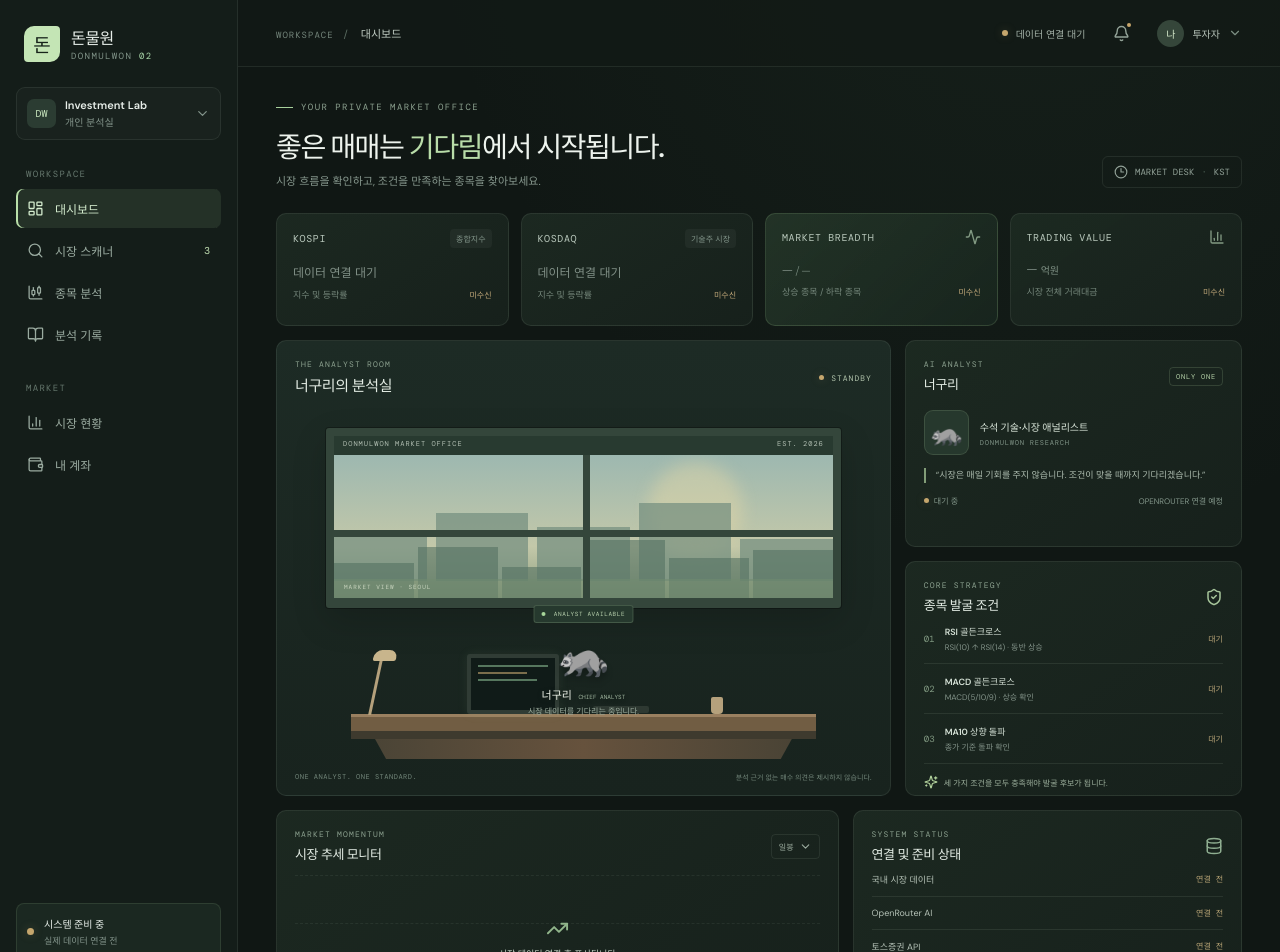
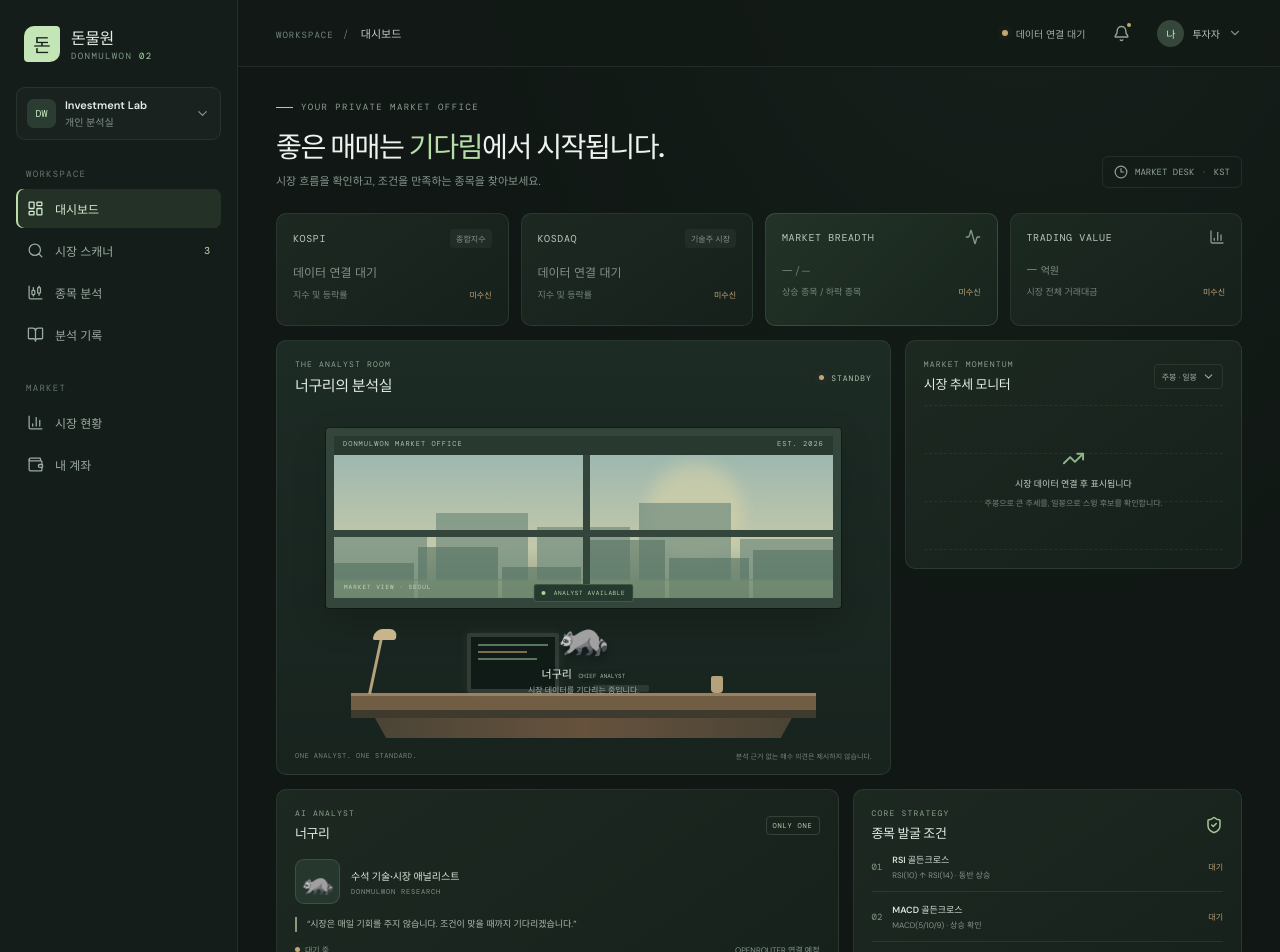
Before and after one commit to namgigeom/donmulwon2, a React (Vite) app in the folder web/: page / in a window 1280 px wide. Shown: the top 952 px of the page. Built offline with nearby package versions, Linux system fonts and the light colour scheme.

Commit message:
Move market chart beside analyst office

```diff
--- a/web/src/App.tsx
+++ b/web/src/App.tsx
@@ -166,6 +166,20 @@ function App() {
             </article>
 
             <div className="right-column">
+              <article className="panel chart-panel">
+                <div className="section-heading compact">
+                  <div><span className="section-kicker">MARKET MOMENTUM</span><h2>시장 추세 모니터</h2></div>
+                  <span className="period-select">주봉 · 일봉 <ChevronDown size={13} /></span>
+                </div>
+                <div className="chart-empty">
+                  <div className="chart-grid-lines"><i /><i /><i /><i /></div>
+                  <div className="chart-empty-content"><TrendingUp size={23} /><b>시장 데이터 연결 후 표시됩니다</b><span>주봉으로 큰 추세를, 일봉으로 스윙 후보를 확인합니다.</span></div>
+                </div>
+              </article>
+            </div>
+          </section>
+
+          <section className="bottom-grid">
             <article className="panel analyst-panel">
               <div className="section-heading compact">
                 <div><span className="section-kicker">AI ANALYST</span><h2>너구리</h2></div>
@@ -178,7 +192,6 @@ function App() {
               <p className="analyst-message">“시장은 매일 기회를 주지 않습니다. 조건이 맞을 때까지 기다리겠습니다.”</p>
               <div className="analyst-footer"><span><i /> 대기 중</span><span>OPENROUTER 연결 예정</span></div>
             </article>
-
             <article className="panel signal-panel">
               <div className="section-heading compact">
                 <div><span className="section-kicker">CORE STRATEGY</span><h2>종목 발굴 조건</h2></div>
@@ -188,20 +201,6 @@ function App() {
               <div className="signal-row"><span className="signal-index">02</span><span><b>MACD 골든크로스</b><small>MACD(5/10/9) · 상승 확인</small></span><span className="signal-pending">대기</span></div>
               <div className="signal-row"><span className="signal-index">03</span><span><b>MA10 상향 돌파</b><small>종가 기준 돌파 확인</small></span><span className="signal-pending">대기</span></div>
               <div className="strategy-note"><Sparkles size={14} /> 세 가지 조건을 모두 충족해야 발굴 후보가 됩니다.</div>
-              </article>
-            </div>
-          </section>
-
-          <section className="bottom-grid">
-            <article className="panel chart-panel">
-              <div className="section-heading compact">
-                <div><span className="section-kicker">MARKET MOMENTUM</span><h2>시장 추세 모니터</h2></div>
-                <span className="period-select">일봉 <ChevronDown size={13} /></span>
-              </div>
-              <div className="chart-empty">
-                <div className="chart-grid-lines"><i /><i /><i /><i /></div>
-                <div className="chart-empty-content"><TrendingUp size={23} /><b>시장 데이터 연결 후 표시됩니다</b><span>실제 시세가 연결되기 전까지 임의의 차트를 표시하지 않습니다.</span></div>
-              </div>
             </article>
             <article className="panel checklist-panel">
               <div className="section-heading compact">
```
Lines whose indentation alone changed are shown as unchanged.
